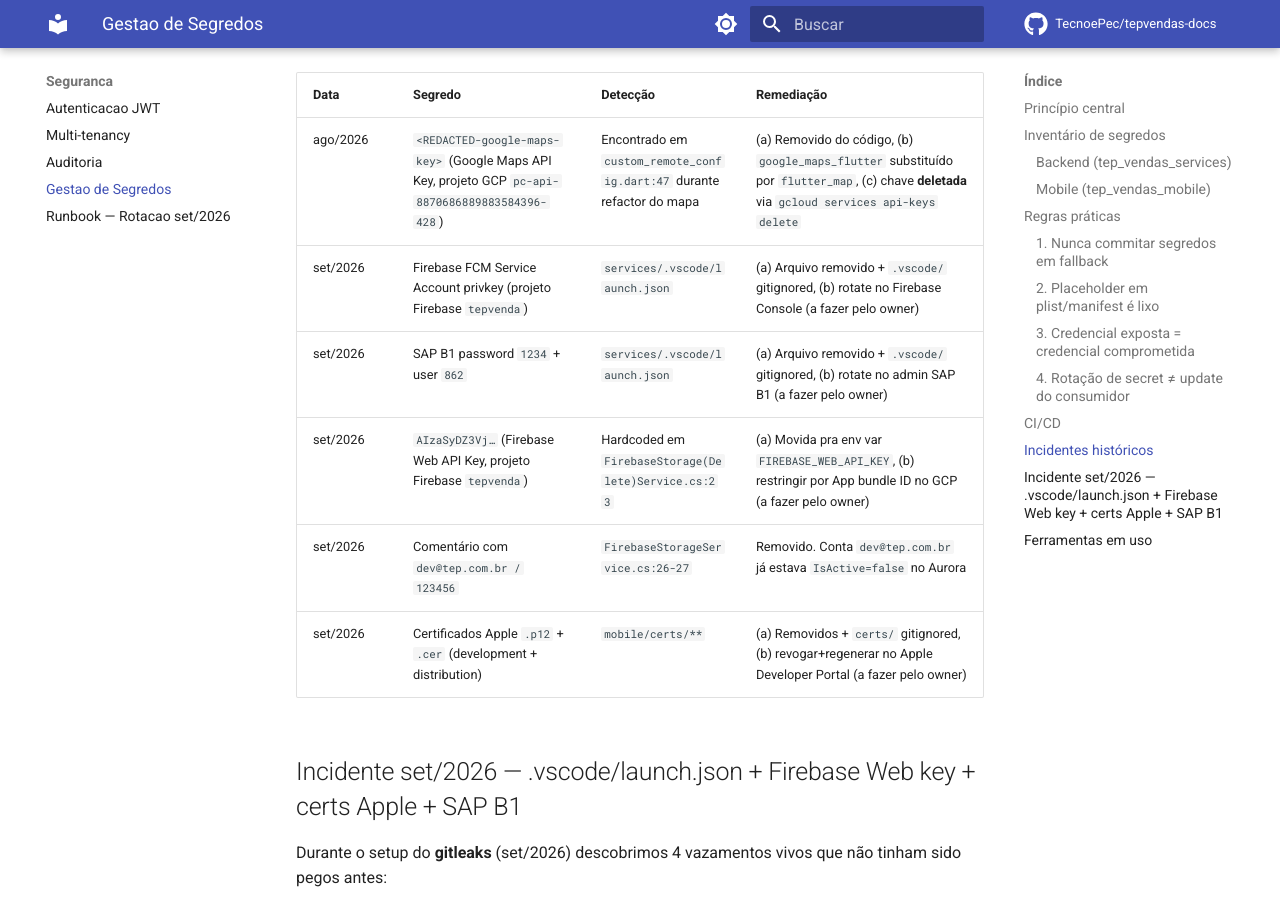
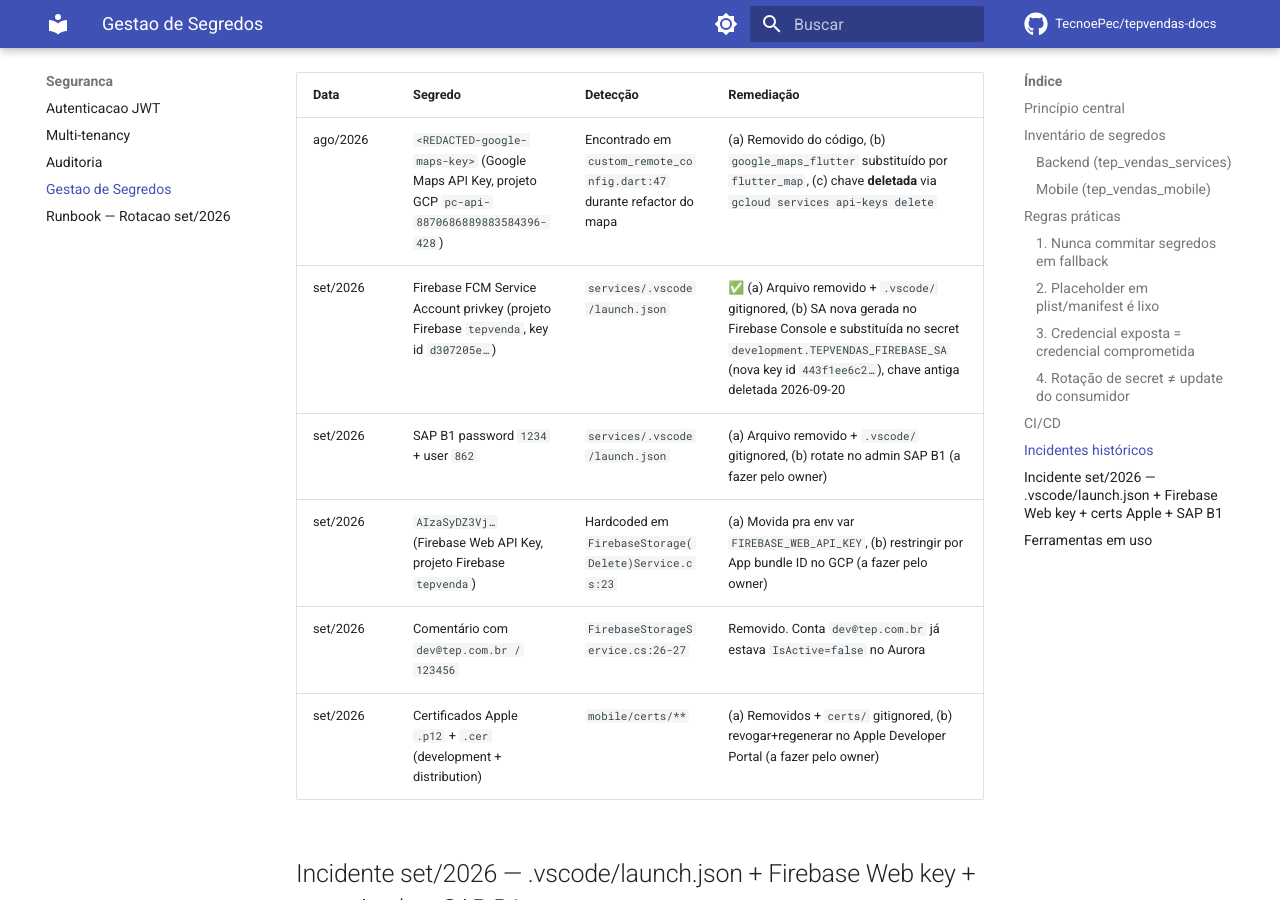
Before and after one commit to TecnoePec/tepvendas-docs, an MkDocs documentation site: the page built from docs/seguranca/gestao-segredos.md, in a window 1280 px wide and 900 px high, scrolled down 2804 px. Built offline with MkDocs 1.6.1 and Material for MkDocs 9.7.7, drawn with Linux system fonts in a browser that asks for light colours; comment, search, counter and statistics services are not loaded.

Commit message:
docs(seguranca): rotação FCM Service Account concluída
Nova key id 443f1ee6c2… no secret development.TEPVENDAS_FIREBASE_SA,
antiga d307205e… disabled+deletada no Firebase Console (2026-09-20).
Rotação #1 do runbook set/2026 fechada.

```diff
--- a/docs/seguranca/gestao-segredos.md
+++ b/docs/seguranca/gestao-segredos.md
@@ -85,7 +85,7 @@ O CodeBuild não deve **imprimir** valores de secret em log. Verifica no `builds
 | Data | Segredo | Detecção | Remediação |
 |---|---|---|---|
 | ago/2026 | `<REDACTED-google-maps-key>` (Google Maps API Key, projeto GCP `pc-api-8870686889883584396-428`) | Encontrado em `custom_remote_config.dart:47` durante refactor do mapa | (a) Removido do código, (b) `google_maps_flutter` substituído por `flutter_map`, (c) chave **deletada** via `gcloud services api-keys delete` |
-| set/2026 | Firebase FCM Service Account privkey (projeto Firebase `tepvenda`) | `services/.vscode/launch.json` | (a) Arquivo removido + `.vscode/` gitignored, (b) rotate no Firebase Console (a fazer pelo owner) |
+| set/2026 | Firebase FCM Service Account privkey (projeto Firebase `tepvenda`, key id `d307205e…`) | `services/.vscode/launch.json` | ✅ (a) Arquivo removido + `.vscode/` gitignored, (b) SA nova gerada no Firebase Console e substituída no secret `development.TEPVENDAS_FIREBASE_SA` (nova key id `443f1ee6c2…`), chave antiga deletada 2026-09-20 |
 | set/2026 | SAP B1 password `1234` + user `862` | `services/.vscode/launch.json` | (a) Arquivo removido + `.vscode/` gitignored, (b) rotate no admin SAP B1 (a fazer pelo owner) |
 | set/2026 | `AIzaSyDZ3Vj…` (Firebase Web API Key, projeto Firebase `tepvenda`) | Hardcoded em `FirebaseStorage(Delete)Service.cs:23` | (a) Movida pra env var `FIREBASE_WEB_API_KEY`, (b) restringir por App bundle ID no GCP (a fazer pelo owner) |
 | set/2026 | Comentário com `dev@tep.com.br / 123456` | `FirebaseStorageService.cs:26-27` | Removido. Conta `dev@tep.com.br` já estava `IsActive=false` no Aurora |
```
